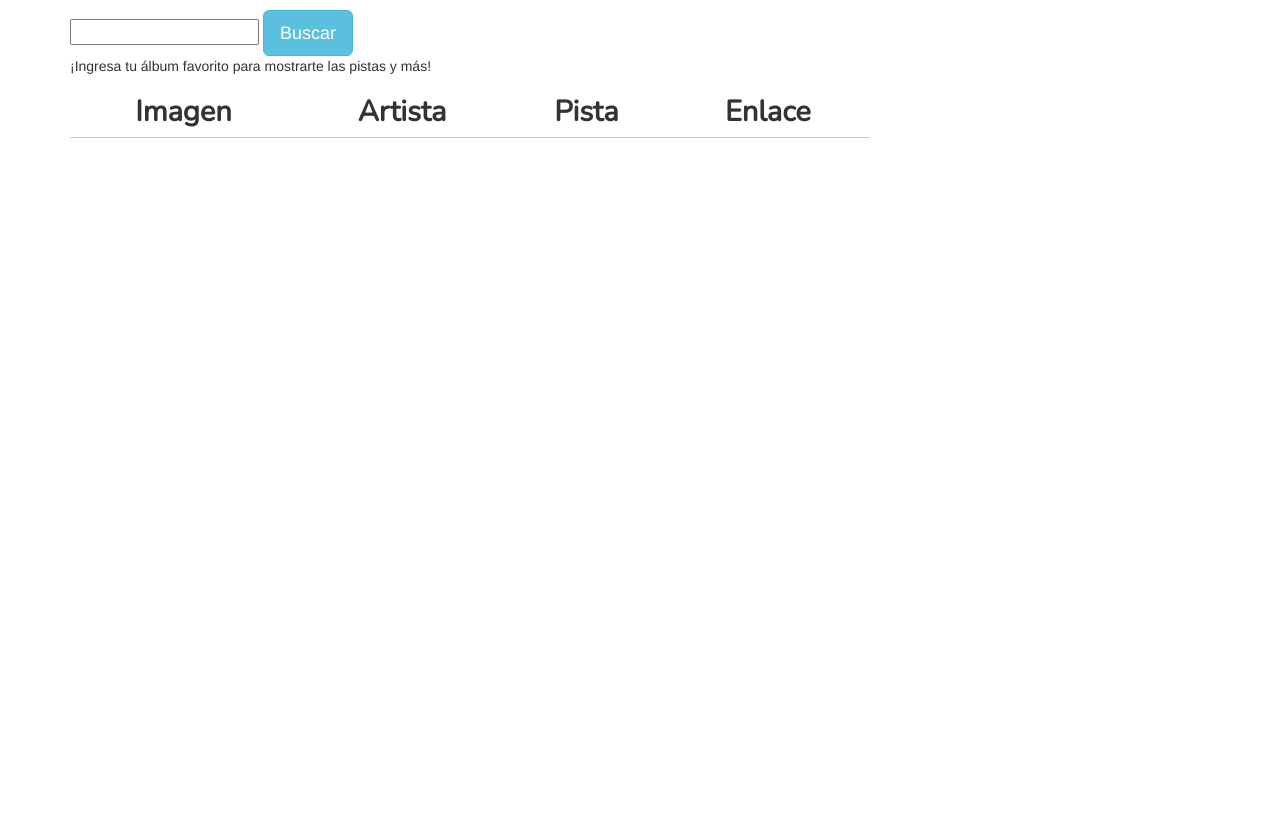
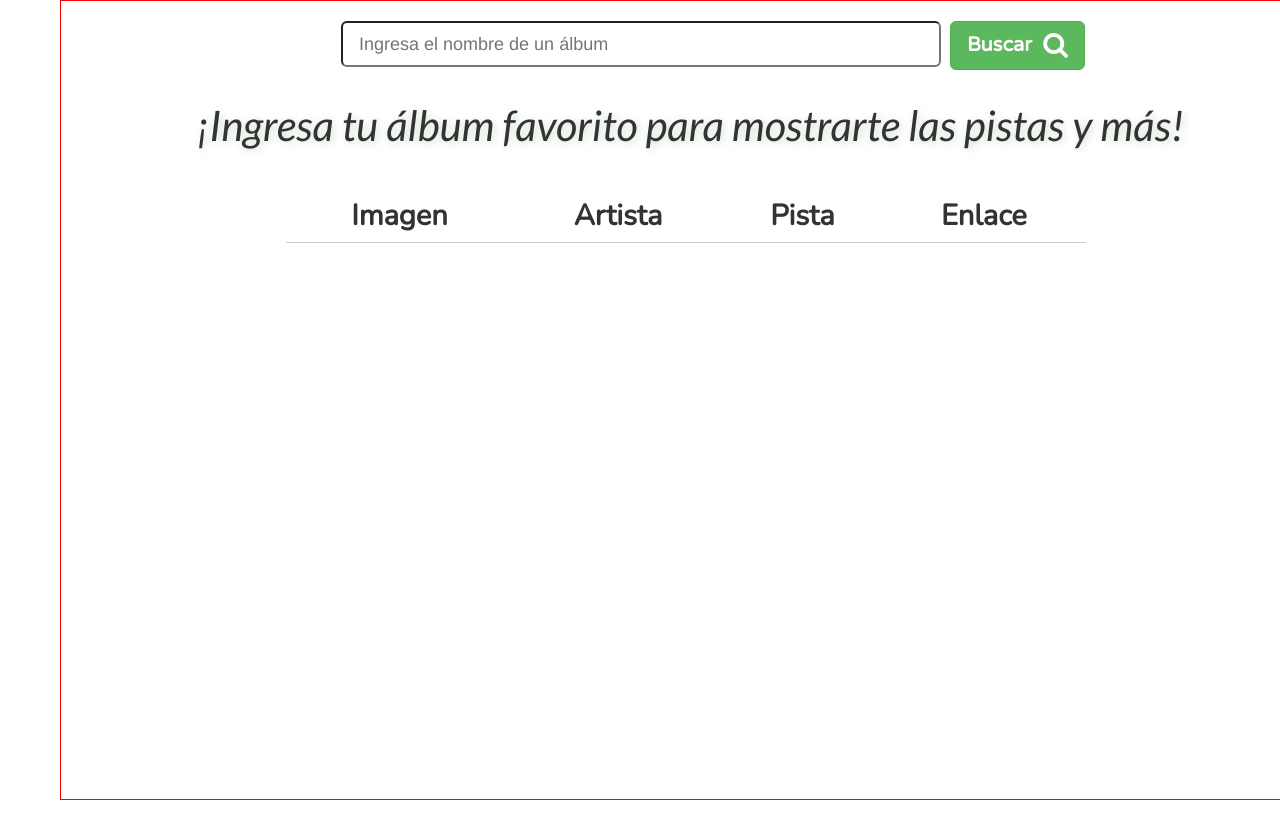
Before and after one commit to equipobenavidesfer/equipobenavidesfer.github.io, a plain HTML site: page 2 - Albums.html in a window 1280 px wide. Shown: the top 838 px of the page. After the commit the page ends 800 px from the top, so only its background shows below. Drawn offline with nearby package versions, Linux system fonts and the light colour scheme.

Commit message:
ALBUMS CASI TERMINADO
Ya casi listo el numero 2 -- albums

```diff
--- a/2 - Albums.html
+++ b/2 - Albums.html
@@ -12,11 +12,12 @@
   <link href='https://fonts.googleapis.com/css?family=Nunito' rel='stylesheet' type='text/css'>
   <link href='https://fonts.googleapis.com/css?family=Varela+Round' rel='stylesheet' type='text/css'>
   <link rel="stylesheet" href="https://maxcdn.bootstrapcdn.com/font-awesome/4.5.0/css/font-awesome.min.css">
+  <link href='https://fonts.googleapis.com/css?family=Lato:400italic' rel='stylesheet' type='text/css'>
 
 </head>
 <body>
-<input type="text" id="albname">
-<button type="button" class="btn btn-info btn-lg" id="fetch" >Buscar</button>
+<input type="text" class="input-lg" placeholder="Ingresa el nombre de un álbum" id="albname">
+<button type="button" class="btn btn-success btn-lg" id="fetch" >Buscar <i class="fa fa-search fa-lg fa-inverse "></i></button>
 <div id=mydiv><p>¡Ingresa tu álbum favorito para mostrarte las pistas y más!</p></div>
 
   <table class="ac">
--- a/css/albums.css
+++ b/css/albums.css
@@ -3,11 +3,22 @@ html{
   margin-left: 60px;
 padding: 10px;
 width: 1250px;
-height:1400px;
-overflow: auto;
+min-height: 800px;
+overflow: scroll;
+border: 1px solid red;
 }
 
 
+#mydiv p{
+
+font-size: 42px;
+margin-left: 125px;
+font-family: Lato;
+margin-top: 25px;
+margin-bottom: 35px;
+text-shadow: 2px 2px 8px #cdc
+
+}
 
 
 img{
@@ -17,6 +28,8 @@ img{
 
 table{
   width : 800px;
+  margin-left: 215px;
+  margin-top: 15px;
 }
 
 tbody .row{
@@ -45,10 +58,30 @@ table th{
 
 }
 
+i {
+  margin-left: 6px;
+  color: #337ab7;
+}
+
+input{
+  width: 600px;
+  margin-top: 10px;
+  margin-left: 270px;
+}
+
+#fetch{
+  margin-left: 5px;
+  font-size: 20px;
+  font-weight: bold;
+  font-family: Varela Round;
+}
+
+
 table tr{
   padding: 5px;
   border-bottom: 1px solid #ccc;
 }
+
 
 table td{
   width: 50px;
@@ -58,3 +91,7 @@ table td{
   text-align:center;
 
 }
+
+tbody td {
+  width: 149px;
+}
--- a/js/Albums.js
+++ b/js/Albums.js
@@ -1,6 +1,7 @@
 $(document).ready(function(){
   $("#fetch").on("click", function(){ //Funcion Madre: Buscador de Album
     $('table tbody').html('');
+    $('#mydiv').html('');
     var albumname = $("#albname").val();
        $.ajax({
        type : 'GET',
@@ -18,9 +19,9 @@ $(document).ready(function(){
                     $('table tbody').append("<td><img src=\"" + albumdata.albums.items[0].images[1]["url"] + "\"></img></td>"); // Imágen de Album
                     $('table tbody').append("<td><p>" + trackdata.items[i].artists[0].name + "</p></td>"); //Nombre de la banda
                     $('table tbody').append("<td><a href=\"" + trackdata.items[i].preview_url +
-                    "\" target=\"_blank\">" + trackdata.items[i].name + "</a></td>") //Pista de album con link para preview
+                    "\" target=\"_blank\">" + trackdata.items[i].name + "</a><i class=\"fa fa-volume-up fa-lg\"></i></td>") //Pista de album con link para preview
                     $('table tbody').append("<td><a href=\"" + trackdata.items[i].external_urls.spotify +
-                    "\"class=\"btn btn-info btn-lg\"> ABRIR EN SPOTIFY</a></td>"); // Link para abrir en Spotify
+                    "\"class=\"btn btn-info btn-lg\"> ABRIR EN SPOTIFY <i class=\"fa fa-external-link fa-inverse\"></i></a></td>"); // Link para abrir en Spotify
                    }
                   },
                   error: function(errormsg){
@@ -35,6 +36,4 @@ $(document).ready(function(){
    });//click handler
 
 
-$('tbody tr').addClass("row");
-
 }); //DO NOT ERASE
```
